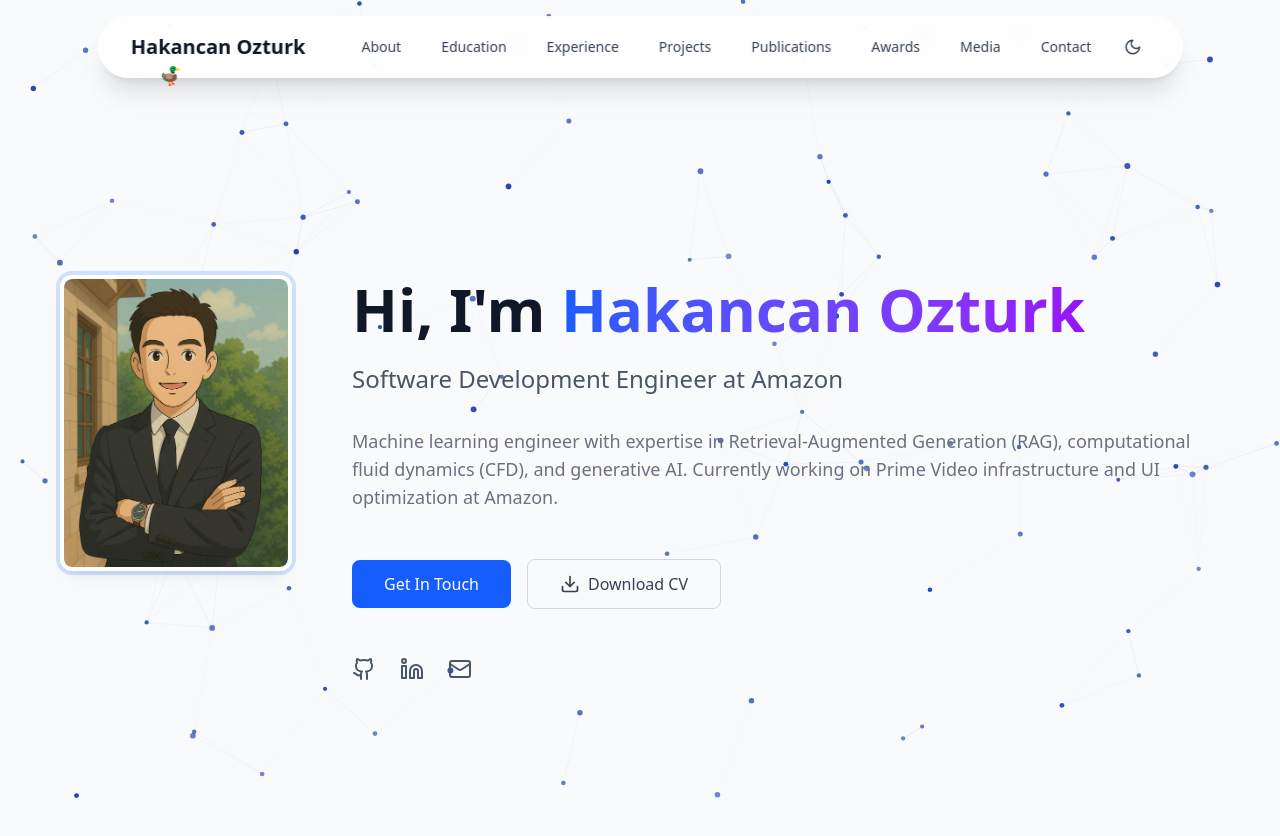
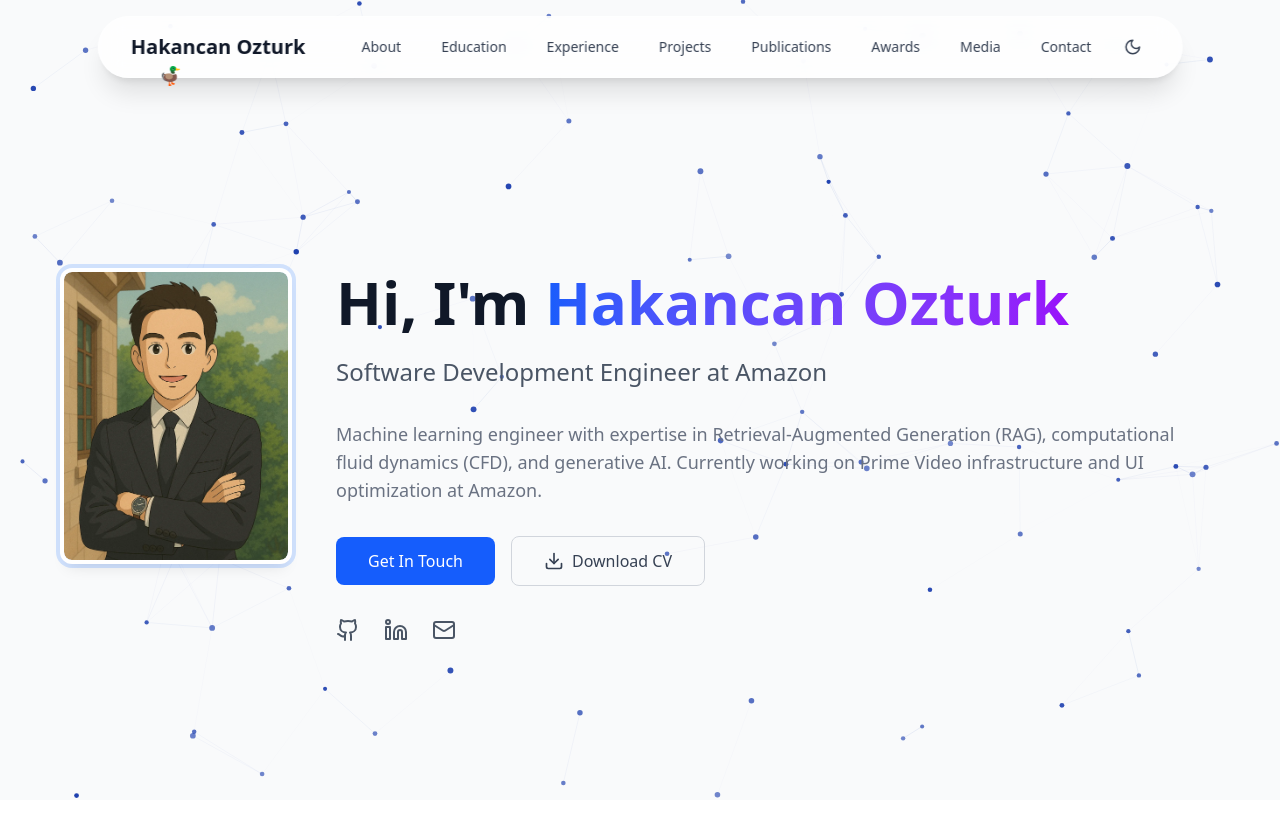
Before and after one commit to hkc5/hkc5.github.io, a React (Vite) app: page / in a window 1280 px wide. Shown: the top 836 px of the page. After the commit the page ends 800 px from the top, so only its background shows below. Built offline with nearby package versions, Linux system fonts and the light colour scheme.

Commit message:
structure

```diff
--- a/src/App.tsx
+++ b/src/App.tsx
@@ -1,5 +1,6 @@
-import { BrowserRouter as Router, Routes, Route } from 'react-router-dom'
+import { BrowserRouter as Router, Routes, Route, useLocation } from 'react-router-dom'
 import { motion } from 'framer-motion'
+import { useEffect } from 'react'
 import Navbar from './components/Navbar'
 import Home from './pages/Home'
 import About from './pages/About'
@@ -11,10 +12,21 @@ import Awards from './pages/Awards'
 import Media from './pages/Media'
 import Contact from './pages/Contact'
 
+function ScrollToTop() {
+  const { pathname } = useLocation()
+
+  useEffect(() => {
+    window.scrollTo(0, 0)
+  }, [pathname])
+
+  return null
+}
+
 function App() {
   return (
     <Router>
       <div className="relative min-h-screen bg-gray-50 dark:bg-gray-900">
+        <ScrollToTop />
         <Navbar />
         <motion.main
           initial={{ opacity: 0 }}
--- a/src/pages/Home.tsx
+++ b/src/pages/Home.tsx
@@ -7,18 +7,18 @@ const Home = () => {
   return (
     <>
       <SEO />
-      <div className="relative min-h-screen flex flex-col bg-gray-50 dark:bg-gray-900 transition-colors duration-300">
+      <div className="relative bg-gray-50 dark:bg-gray-900 transition-colors duration-300">
       {/* Particle Background */}
       <ParticleBackground />
 
       {/* Hero Section */}
-      <section className="relative z-10 flex-1 flex items-center justify-center px-4 sm:px-6 lg:px-8 pt-4 sm:pt-0">
+      <section className="relative z-10 flex items-center justify-center px-4 sm:px-6 lg:px-8 pt-40 pb-12 sm:pt-48 sm:pb-16">
         <div className="max-w-6xl mx-auto">
           <motion.div
             initial={{ opacity: 0, y: 20 }}
             animate={{ opacity: 1, y: 0 }}
             transition={{ duration: 0.8 }}
-            className="flex flex-col lg:flex-row items-center lg:items-start gap-12 lg:gap-16 mt-8 sm:mt-0"
+            className="flex flex-col lg:flex-row items-center lg:items-start gap-8 lg:gap-12"
           >
             {/* Profile Picture */}
             <motion.div
@@ -54,13 +54,13 @@ const Home = () => {
                 Software Development Engineer at Amazon
               </p>
 
-              <p className="text-lg text-gray-500 dark:text-gray-400 mb-12 max-w-2xl lg:max-w-none">
+              <p className="text-lg text-gray-500 dark:text-gray-400 mb-8 max-w-2xl lg:max-w-none">
                 Machine learning engineer with expertise in Retrieval-Augmented Generation (RAG),
                 computational fluid dynamics (CFD), and generative AI. Currently working on Prime Video
                 infrastructure and UI optimization at Amazon.
               </p>
 
-              <div className="flex flex-col sm:flex-row gap-4 justify-center lg:justify-start items-center mb-12">
+              <div className="flex flex-col sm:flex-row gap-4 justify-center lg:justify-start items-center mb-8">
               <motion.a
                 href="/contact"
                 whileHover={{ scale: 1.05 }}
```
